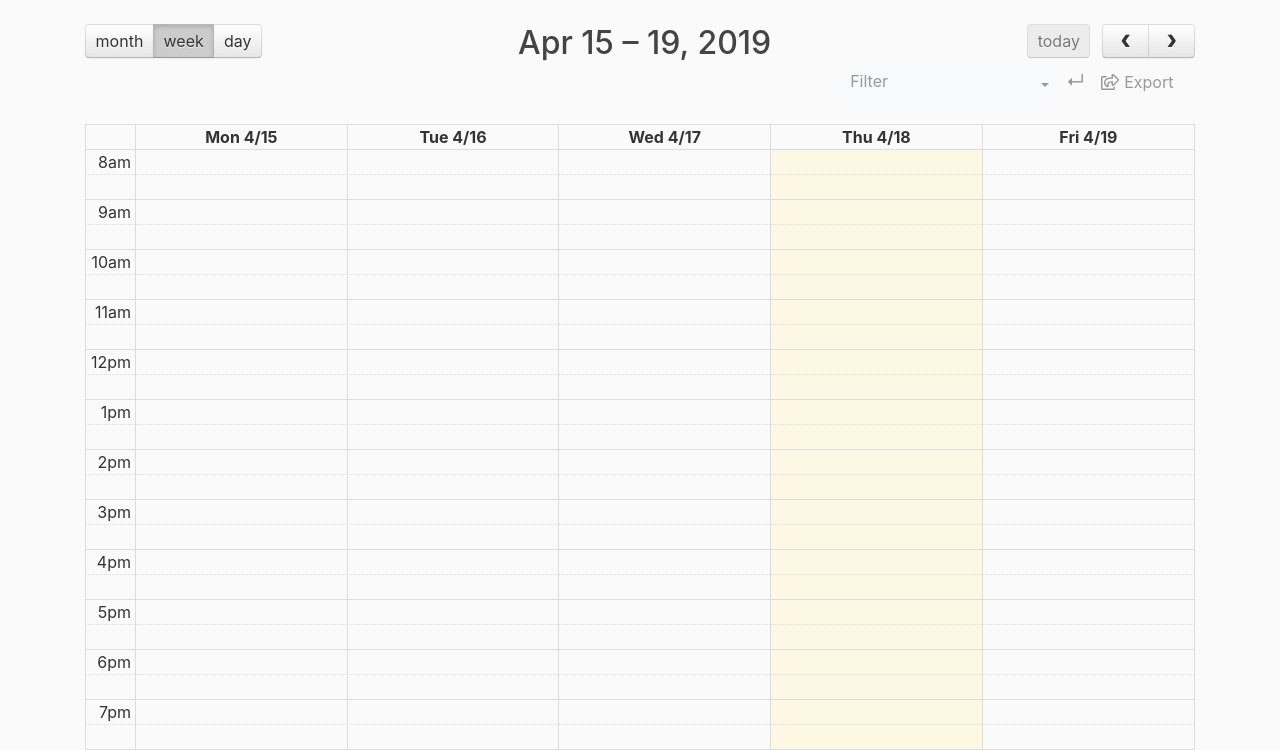
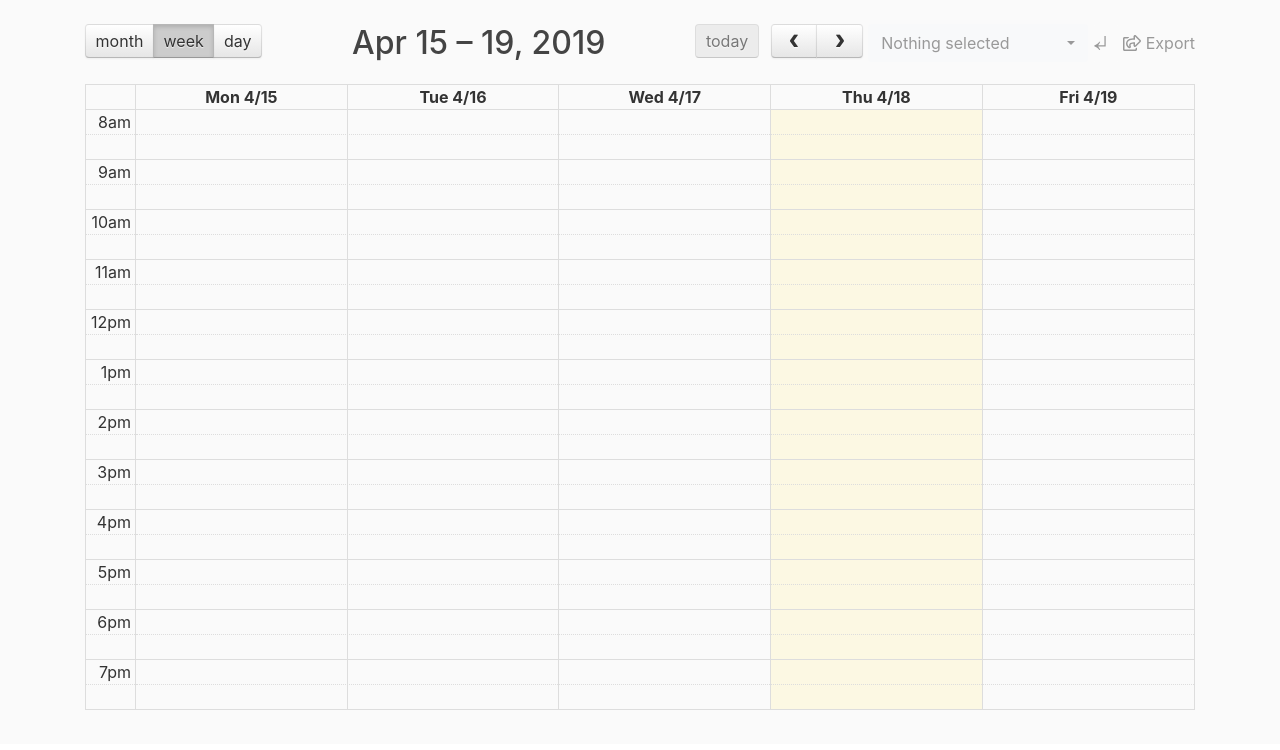
Before and after one commit to 2manslkh/sutd-scheduler-db, a Django app: page / in a window 1280 px wide. Shown: the part 56-806 px from the top of the page. After the commit the page ends 766 px from the top, so only its background shows below. Run offline with Django 3.2, Linux system fonts and the light colour scheme; the visitor is signed in with stand-in values (Sample User, id 1); lists and menus that the app fills with data are empty; some libraries are stand-ins or nearby versions.

Commit message:
replaced buggy buttons; bad ui

```diff
--- a/django/mysite/schedule/static/schedule/fullCal.js
+++ b/django/mysite/schedule/static/schedule/fullCal.js
@@ -1,4 +1,5 @@
 $(document).ready(function(){
+
 
         // $('.selectpicker').selectpicker();
         $('#calendar').fullCalendar({
@@ -44,33 +45,6 @@ $(document).ready(function(){
                  element.find(".fc-content").append(objEvent.location + "</br>" + objEvent.assigned_professors);
                  //element.find(".fc-title").empty().append('<div class="fc-title"><b>Probs and Stats<b></div>')
                 }},
-
-            eventAfterAllRender: function (view, element) {
-                //The title isn't rendered until after this callback, so we need to use a timeout.
-                if(view.type === "agendaWeek"){
-                    // tried to use flex to align, didn't work out well
-                    // window.setTimeout(function(){
-                        $("#calendar").find('#calendar-additions').remove();
-                        $("#calendar").find('.fc-toolbar').append(
-                            "<div id='calendar-additions'>"+
-                            "<li><select class='selectpicker' multiple data-actions-box='true' title='Filter'>"+
-                            "<option>Course 1</option>"+
-                            "<option>Course 2</option>"+
-                            "</select></li>"+
-                            "<li><button class='button-submit'>&#x21B5;"+
-                            // '<svg viewBox="0 0 124.73 153.14"><g><g><path d="M124.73,115.17H42.05c10.59,11.91,18.19,24.56,22.78,37.97H54.7C41.58,134.02,23.34,120.19,0,111.66v-6.89c23.34-8.53,41.58-22.36,54.7-41.48h10.12c-4.59,13.5-12.19,26.2-22.78,38.11h68.77V0h13.92V115.17z"/></g></g></svg>'+
-                            "</button></li>"+
-                            "<li><button id='export-button'>"+
-                            '<i class="far fa-share-square"></i>'+
-                            "<p id='export_text'>Export</p>"+
-                            "</button></li>"+
-                            "<div id='blank_row'></div>"+
-                            "</div>"
-                        );
-                        $('.selectpicker').selectpicker();
-                    // },0);
-                }
-            },
         });
 
     });
--- a/django/mysite/schedule/static/schedule/others.css
+++ b/django/mysite/schedule/static/schedule/others.css
@@ -1,25 +1,20 @@
 #calendar-additions{
     align-items:center;
     float: right;
+    text-align: right;
+    padding-left:5px;
 }
 
 #calendar-additions li{
     list-style: none;
     display: inline;
-    margin-left: -5px;
-/*  somehow flex doesn't work
-    display: flex;
-    flex-direction: row-reverse;*/
-
 }
 
 button.button-submit{
     background-color: #FAFAFA;
     color: #999999;
     border: none;
-    font-size: 1.2em;
-    position: relative;
-    top: -7px;
+    padding-left:0px;
 }
 
 .button-submit:hover {
@@ -36,8 +31,8 @@ button.button-submit{
 }
 
 .button-submit svg{
-    width:16px;
-    height:17px;
+    width:14px;
+    height:14px;
 }
 #export-button{
     background-color: transparent;
@@ -45,8 +40,7 @@ button.button-submit{
     fill: #FAFAFA;
     color:#999999;
     position: relative;
-    padding-top: 2px;
-    padding-bottom: 1px;
+    padding:0px;
 }
 
 #export-button:focus{
@@ -60,13 +54,12 @@ button.button-submit{
 #export-button:active{
     outline:0;
     background-color: #d7d7dd;
-    padding: 3.1px 9.6px 0.8px 9.6px; /*top,bottom left,right OR top,right,bottom,left*/
 }
 
 #export_text{
     display:inline-block;
     color: #999999;
-    margin-left:5px;
+    margin-bottom:0px;
 }
 
 #blank_row{
@@ -74,3 +67,9 @@ button.button-submit{
     display: block;
     width: 100%;
 }
+
+
+svg.enter-img{
+    fill:#999999;
+    margin-top:5px;
+}
--- a/django/mysite/schedule/static/schedule/others.js
+++ b/django/mysite/schedule/static/schedule/others.js
@@ -3,10 +3,20 @@ $(document).ready(function(){
 
         $('.button-submit').click(function(){
             alert("THIS WORKS!");
-            $('#calendar').fullCalendar('rerenderEvents');
         })
 
         $('#export-button').click(function(){
+            alert("THIS NEEDS TO EXPORT CSV")
             // TODO: EXPORT EVENTS FROM 2
         })
+
+
+        $('select').on('change', function(e){
+            var targets = [];
+            $.each($(".selectpicker option:selected"), function(){
+            targets.push($(this).val());
+            });
+            alert("You have selected the targets: " + targets.join(", "))
+        });
+
 });
--- a/django/mysite/schedule/templates/schedule/home.html
+++ b/django/mysite/schedule/templates/schedule/home.html
@@ -98,7 +98,32 @@
             </select>
           </div>
         -->
-            <div id="calendar"></div>
+
+
+      <div id="calendar-additions">
+        <select class="selectpicker" multiple data-actions-box="true">
+          <option>Course 1</option>
+          <option>Course 2</option>
+          <option>Course 3</option>
+        </select>
+
+        <button class='btn button-submit'>
+          <svg class="enter-img" width="124.73px" height="153.14px" viewBox="0 0 124.73 153.14">
+            <g>
+              <path d="M124.73,115.17H42.05c10.59,11.91,18.19,24.56,22.78,37.97H54.7C41.58,134.02,23.34,120.19,0,111.66v-6.89
+                    c23.34-8.53,41.58-22.36,54.7-41.48h10.12c-4.59,13.5-12.19,26.2-22.78,38.11h68.77V0h13.92V115.17z"/></path>
+            </g>
+          </svg>
+        </button>
+
+        <button class="btn" id='export-button'>
+          <i class="far fa-share-square"></i>
+          <p id='export_text'>Export</p>
+        </button>
+      </div>
+
+
+      <div id="calendar"></div>
 
         </div>
       </div>
```
Also changed, not shown: django/mysite/formstoadmin/templates/formstoadmin/test.html (+7 -1 lines), django/README.md.
